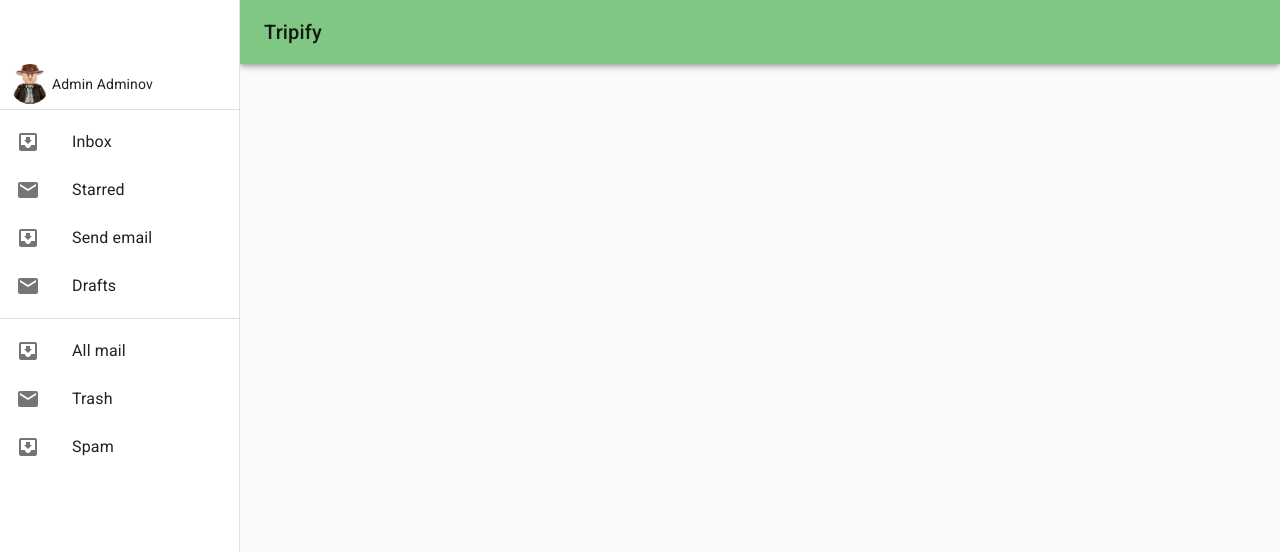
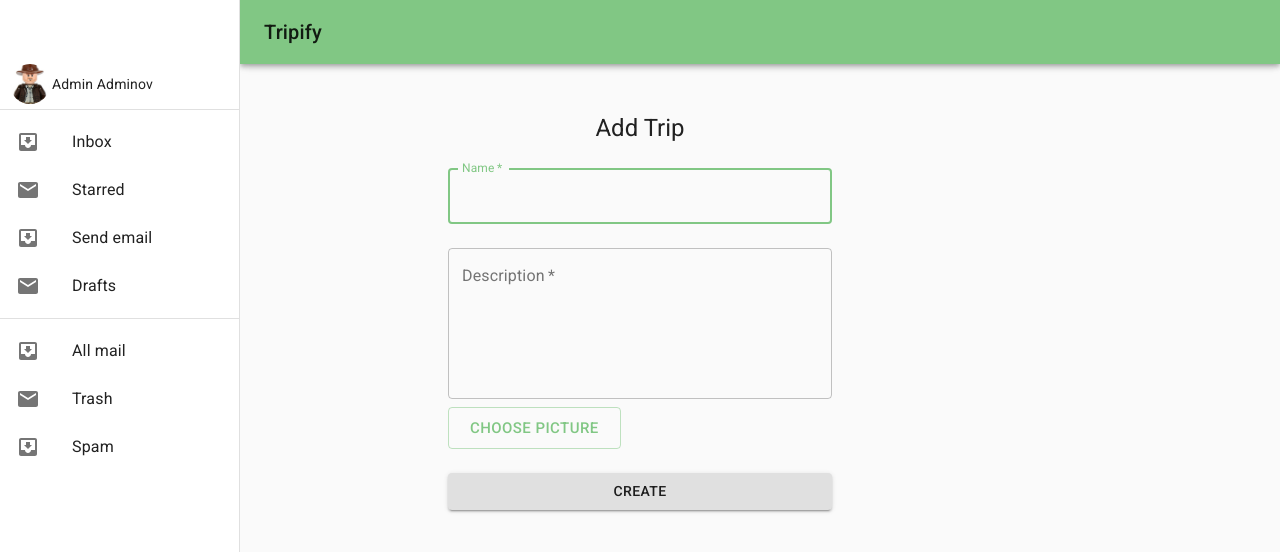
Before and after one commit to nzaharov/hci_project, a React (Create React App) app: page /trip/add in a window 1280 px wide. Shown: the top 552 px of the page. Built offline with nearby package versions, Linux system fonts and the light colour scheme.

Commit message:
Add trip

```diff
--- a/src/App.js
+++ b/src/App.js
@@ -6,6 +6,7 @@ import TripDetails from './trip-details';
 import { ThemeContext } from './theme-context';
 import MainPage from './main-page';
 import Drawer from './drawer';
+import UpsertTrip from './add-trip';
 
 function App() {
   const theme = useContext(ThemeContext);
@@ -16,6 +17,7 @@ function App() {
         <Route exact path='/auth/login' component={Login}/>
         <Route exact path='/' component={MainPage} />
       </Drawer>
+      <Route exact path='/trip/add' component={UpsertTrip} />
       <Route exact path='/trip' component={TripDetails} />
 
     </ThemeProvider>
--- /dev/null
+++ b/src/add-trip/index.js
@@ -0,0 +1,128 @@
+import React, { useState, useContext } from 'react';
+import { useHistory } from 'react-router-dom';
+import { makeStyles, ThemeProvider, CssBaseline, TextField, Button, Typography } from '@material-ui/core';
+import { ThemeContext } from '../theme-context';
+import trips from '../main-page/trips'
+
+const UpsertTrip = () => {
+  const [name, setName] = useState('');
+  const [description, setDescription] = useState('');
+  const [pictures, setPictures] = useState([]);
+  const [errorMessage, setErrorMessage] = useState('');
+  const history = useHistory();
+  const theme = useContext(ThemeContext);
+
+  const useStyles = makeStyles(() => ({
+    paper: {
+      marginTop: theme.spacing(8),
+      display: 'flex',
+      flexDirection: 'column',
+      alignItems: 'center',
+      width: '90%'
+    },
+    form: {
+      width: '100%',
+      marginTop: theme.spacing(1),
+    },
+    submit: {
+      margin: theme.spacing(3, 0, 2),
+    },
+    footer: {
+      display: 'flex',
+      flexDirection: 'column',
+      alignContent: 'center',
+    },
+    input: {
+      display: 'none',
+      padding: 12,
+    },
+
+    error: {
+      textAlign: "center",
+      color: 'red',
+      fontSize: '1.3rem'
+    }
+  }));
+
+  const classes = useStyles();
+
+  const submit = event => {
+    event.preventDefault();
+    trips.push({name, author:'Admin Adminov', stops:[], description, isLiked: false, likes: 0});
+    history.push('/');
+  }
+
+  const upload = e => {
+    setPictures(Array.from(e.target.files));
+  }
+  function encodeImageFileAsURL(element) {
+    var file = pictures.files[0];
+    var reader = new FileReader();
+    reader.onloadend = function() {
+      console.log('RESULT', reader.result)
+    }
+    reader.readAsDataURL(file);
+  }
+
+  return (
+    <ThemeProvider theme={theme}>
+      <CssBaseline />
+      <div id="login">
+        <div className={classes.paper}>
+          <Typography component="h1" variant="h5">
+            Add Trip
+        </Typography>
+          <form className={classes.form} onSubmit={submit}>
+            <TextField
+              variant="outlined"
+              margin="normal"
+              required
+              fullWidth
+              id="name"
+              label="Name"
+              value={name}
+              onChange={event => setName(event.target.value)}
+              name="username"
+              autoComplete="username"
+              autoFocus />
+            <TextField
+              variant="outlined"
+              margin="normal"
+              required
+              fullWidth
+              value={description}
+              name="description"
+              label="Description"
+              multiline
+              rows="6"
+              id="password"
+              onChange={event => setDescription(event.target.value)}
+            />
+            <input
+            accept="image/*"
+            className={classes.input}
+            id="contained-button-file"
+            multiple
+            type="file"
+            onChange={upload}
+          />
+          <input type="submit" id="upload-button" hidden />
+          <label htmlFor="contained-button-file">
+            <Button size="large" variant="outlined" color="primary" component="span">
+              Choose picture
+            </Button>
+          </label>
+            <Button type="submit" fullWidth variant="contained" className={classes.submit}>
+              Create
+          </Button>
+          </form>
+
+          {errorMessage ? <p className={classes.error}>{errorMessage}</p> : ''}
+
+        </div>
+      </div>
+    </ThemeProvider>
+  );
+}
+
+export default UpsertTrip;
--- a/src/main-page/index.js
+++ b/src/main-page/index.js
@@ -3,6 +3,8 @@ import { makeStyles } from '@material-ui/core/styles';
 import Trip from './trip-card'
 import trips from './trips';
 import { ThemeContext } from '../theme-context';
+import Fab from '@material-ui/core/Fab';
+import AddIcon from '@material-ui/icons/Add';
 
 const TripList=() => {
   const theme = useContext(ThemeContext);
@@ -17,16 +19,24 @@ const TripList=() => {
     cards: {
       display: 'flex',
       width: '90%',
+      height: '90%',
+      overflowY: 'auto',
       flexDirection: 'column'
     }
   }));
   const classes = useStyles();
-  return (
+  return (<>
     <div className={classes.paper}>
       <div className={classes.cards}>
         {trips.map(trip => <Trip trip={trip} key={trip.name}></Trip>)}
       </div>
     </div>
+    <Fab color="primary" aria-label="add" styles={{position: 'fixed', zIndex: 1010,
+    bottom: '16px',
+    left: '16px',}}>
+      <AddIcon />
+    </Fab>
+    </>
   );
 }
 
```
